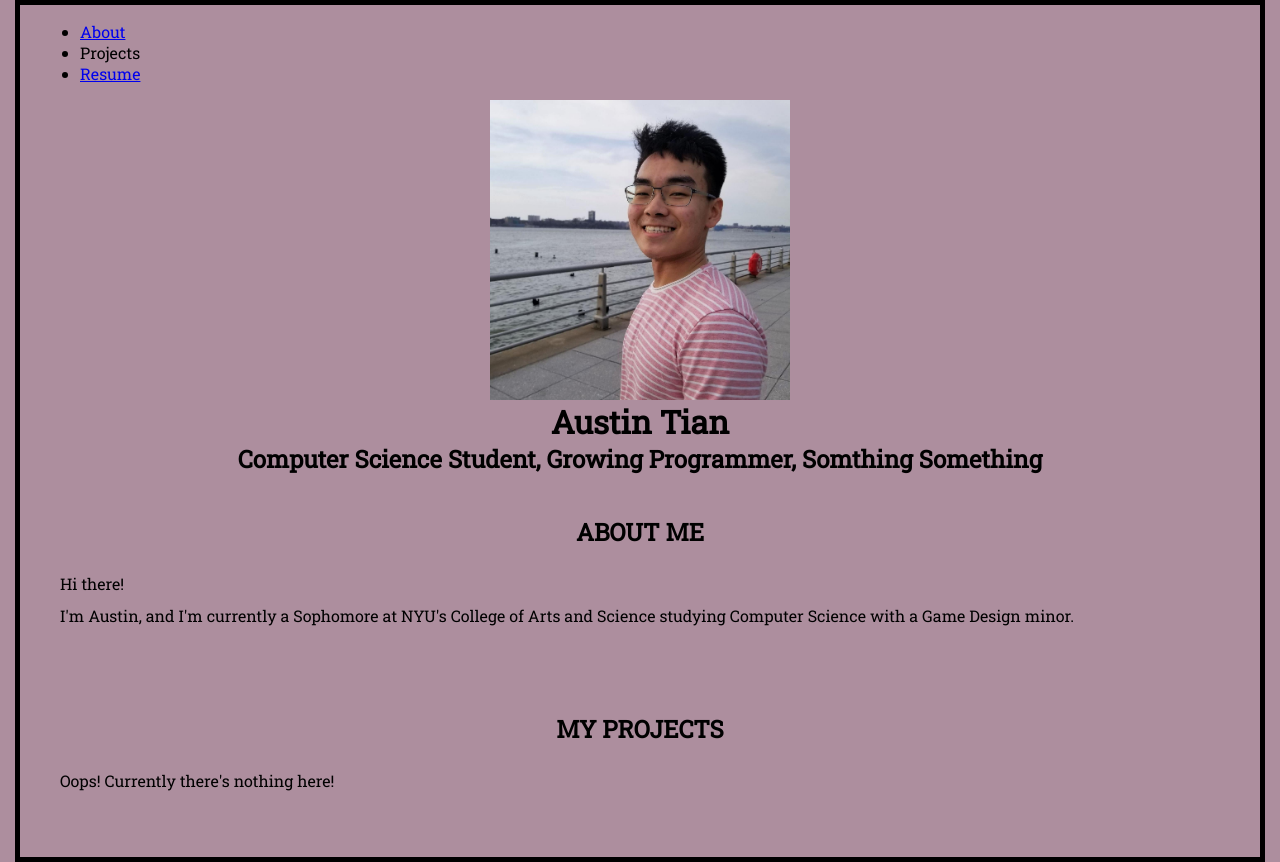
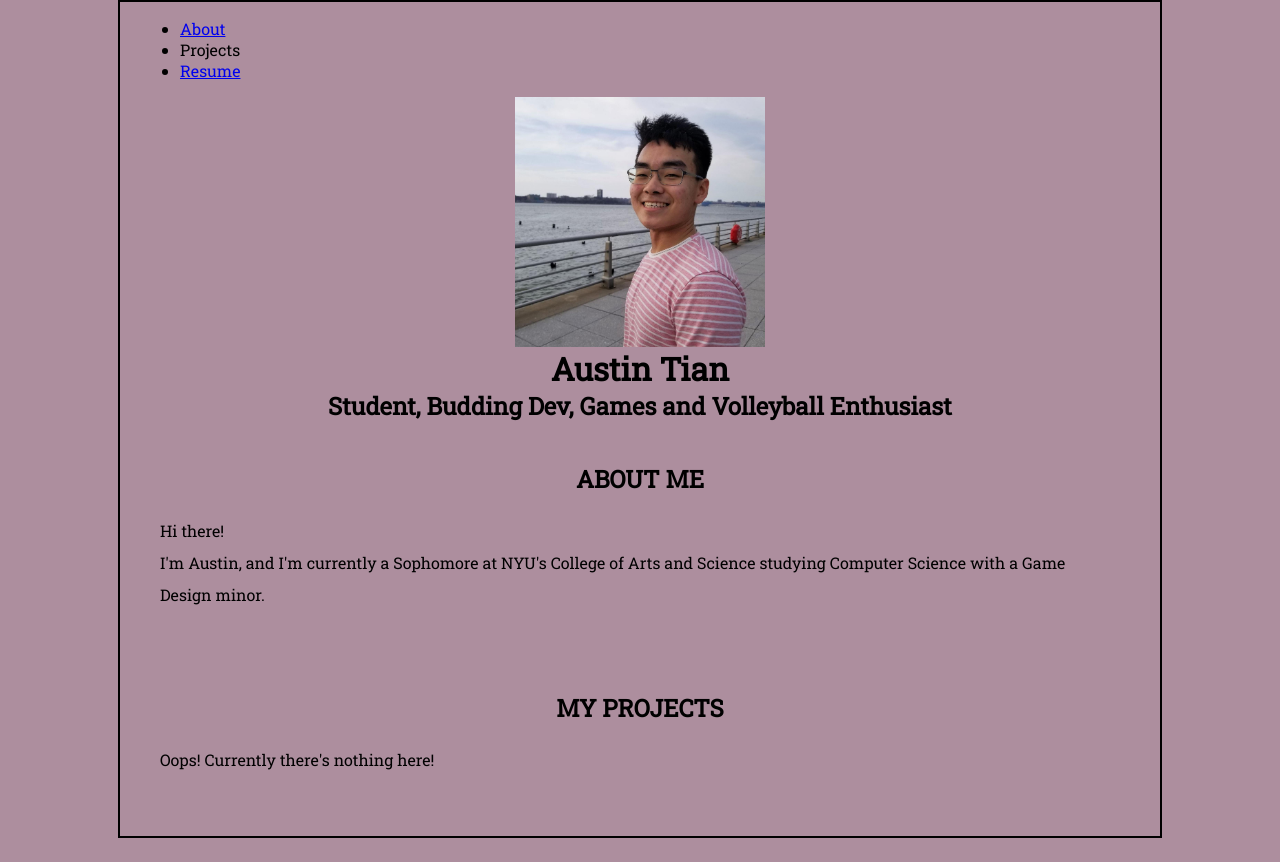
Before and after one commit to austintian03/austintian03.github.io, a plain HTML site: page index.html in a window 1280 px wide. After the commit the page ends 838 px from the top, so only its background shows below. Drawn offline with Linux system fonts and the light colour scheme.

Commit message:
Content edit

```diff
--- a/index.html
+++ b/index.html
@@ -18,9 +18,9 @@
         </ul>
       </nav>
       <!--/header in case CSS can only move units, make this separate header-->
-      <img src="images/me.jpg" height="300px" width="300px" alt="Austin Tian at Chelsea Pier"/>
+      <img src="images/me.jpg" height="250px" width="250px" alt="Austin Tian at Chelsea Pier"/>
       <h1>Austin Tian</h1>
-      <h2 id="subtitle">Computer Science Student, Growing Programmer, Somthing Something</h2>
+      <h2 id="subtitle"> Student, Budding Dev, Games and Volleyball Enthusiast </h2>
     </header>
     <br>
     <div id="About">
--- a/styles/style.css
+++ b/styles/style.css
@@ -5,10 +5,10 @@ html {
 }
 
 body{
-  width: 1200px;
-  margin: 0 auto;
+  width: 1000px;
+  margin: auto auto;
   padding: 0 20px 20px 20px;
-  border: 5px solid black;
+  border: 2px solid black;
 }
 h1 {
   margin: 0;
```
